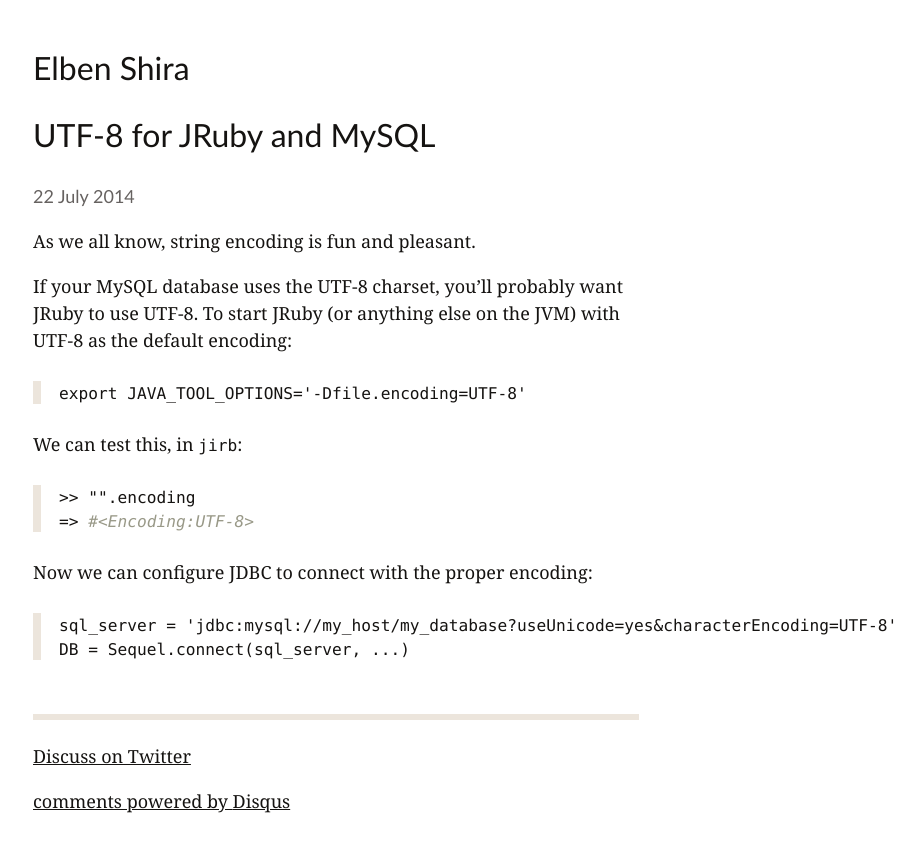
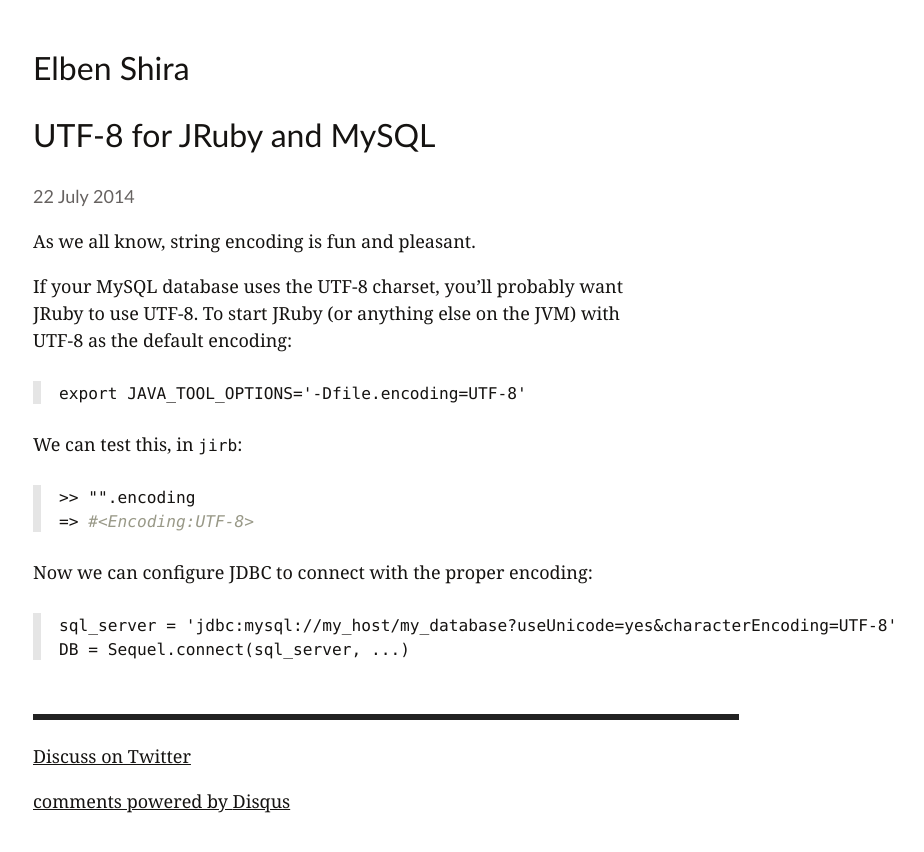
Before and after one commit to elben/elben.github.io-jekyll, a Jekyll site: the page built from _posts/2014-07-22-utf8-for-jruby-and-mysql.markdown, in a window 1280 px wide. Shown: the top 852 px of the page, without its empty margins (257-1181 px from the left). Built offline with Jekyll 4.4.1, drawn with Linux system fonts in a browser that asks for light colours; Markdown is read by kramdown in place of the engine named in the settings; comment, search, counter and statistics services are not loaded.

Commit message:
Use grey as hr, code margin colors.

```diff
--- a/css/default.css
+++ b/css/default.css
@@ -71,11 +71,12 @@
 }
 
 hr {
-  width: 600px;
+  width: 100%;
 
   /* The HR is 4px tall (1px top and 3px bottom border). We have a 27px
    * baseline, so this means we have 23px left. Hence 23px margin. */
-  border: 3px solid #ece5dc;
+  /* border: 3px solid #ece5dc; */
+  border: 3px solid #222;
   margin: 23px 0;
 }
 
@@ -116,7 +117,8 @@
 pre {
   line-height: 1.3em;
   font-family: Consolas, "inconsolata-1", "inconsolata-2", monospace;
-  border-left: 8px solid #ece5dc;
+  /* border-left: 8px solid #ece5dc; */
+  border-left: 8px solid #e5e5e5;
   padding: 0 1em;
   margin: 1.5em 0; /* 1.5em margin to flow with default body line-height. */
 }
```
